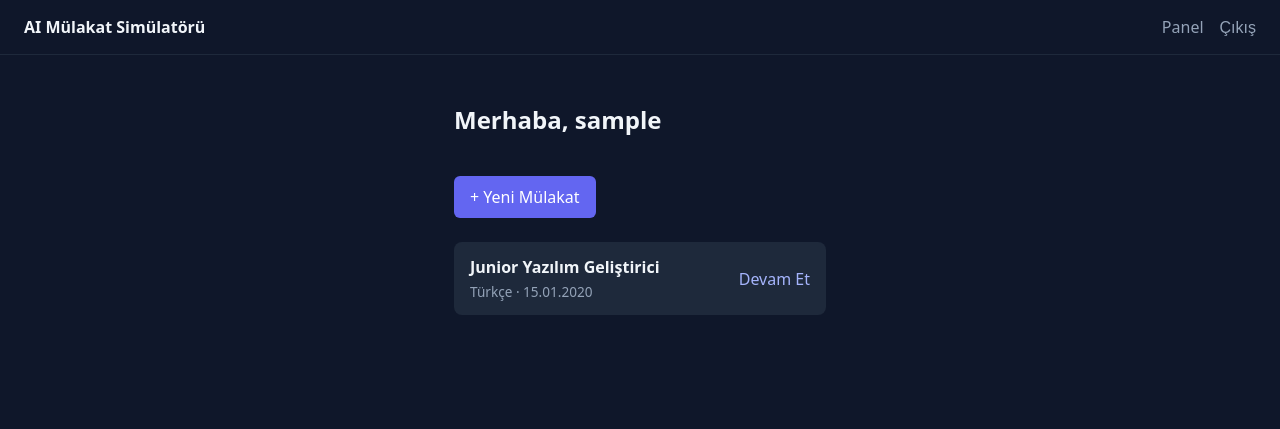
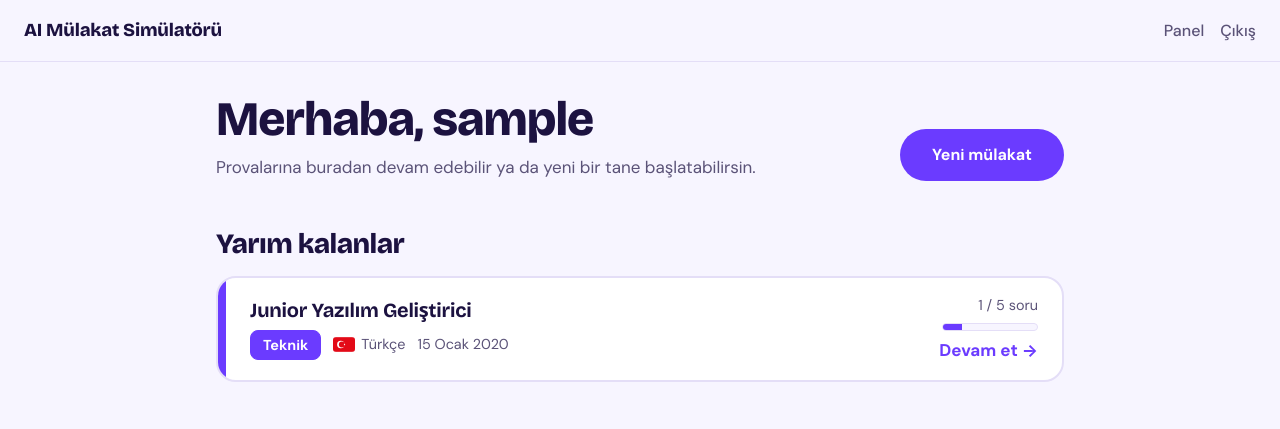
Before and after one commit to turkensar/mulakat-s-mulator, a Django app: page /panel/ in a window 1280 px wide. Shown: the top 429 px of the page. Run offline with Django 5.2, Linux system fonts and the light colour scheme; a user stored in the database is signed in; tables that the repository leaves empty hold one stand-in row (values such as "Sample post").

Commit message:
arayuz: paneli yeni tasarim sistemine gecir
docs/mulakat2.md bolum 12.4'e gore: mulakatlar liste halinde, her satir
tek bir baglanti; sol kenar seridi mulakat turunun rengi, satirda pozisyon,
tur rozeti, dil bayragi, tarih ve tamamlananlarda puan araligina gore
renkli puan rozeti. Yarim kalan mulakatlar ayri ve ustte bir grupta; "n / N
soru", mini ilerleme cubugu ve "Devam et". Hic mulakat yoksa kesikli
cerceveli bos durum ve "Ilk mulakatini baslat" butonu. 520px ve altinda
satir tek sutuna gecer.

views.panel: yarim kalanlarin ilerlemesi icin answered_count annotate'i ve
in_progress/completed listeleri. annotate(Count) iceren sorgularda
Meta.ordering uygulanmadigi icin siralama acikca order_by('-created_at')
ile verildi; aksi halde liste eskiden yeniye geliyordu (testte yakalandi).

base.css'ten yalnizca panelin kullandigi .panel*, .interview-list* ve
.button-link kurallari silindi; .auth-form ortak secicileri korundu.

Test (tarayici, veri elle eklenen mulakatlarla): bos durum; 2 yarim kalan
ve 3 tamamlanmis (7,2 sari / 3,0 coral / 8,5 mint) satir; yeniden eskiye
siralama; tur seritleri coral/violet/violet/coral/sun; 280px, 375px ve
masaustunde tasma ya da ust uste binme yok (masaustu konum/renk
olcumleriyle dogrulandi).

Co-Authored-By: Claude Sonnet 5 <noreply@anthropic.com>

```diff
--- a/interviews/views.py
+++ b/interviews/views.py
@@ -4,6 +4,7 @@ from decimal import Decimal
 from django.contrib.auth.decorators import login_required
 from django.contrib.auth.models import User
 from django.db import transaction
+from django.db.models import Count, Q
 from django.http import JsonResponse
 from django.shortcuts import get_object_or_404, redirect, render
 from django.urls import reverse
@@ -21,8 +22,15 @@ def home(request):
 
 @login_required
 def panel(request):
-    interviews = request.user.interviews.all()
-    return render(request, 'interviews/panel.html', {'interviews': interviews})
+    # Meta.ordering, aggregate içeren sorgularda uygulanmaz; sıralamayı açıkça veriyoruz.
+    interviews = request.user.interviews.annotate(
+        answered_count=Count('questions', filter=Q(questions__answer__isnull=False))
+    ).order_by('-created_at')
+    context = {
+        'in_progress': [i for i in interviews if i.status == 'in_progress'],
+        'completed': [i for i in interviews if i.status == 'completed'],
+    }
+    return render(request, 'interviews/panel.html', context)
 
 
 def _today_interview_count(user):
--- a/static/css/base.css
+++ b/static/css/base.css
@@ -90,15 +90,13 @@ body {
     margin-bottom: 8px;
 }
 
-.auth-form,
-.panel {
+.auth-form {
     max-width: 420px;
     margin: 48px auto;
     padding: 0 24px;
 }
 
-.auth-form h1,
-.panel h1 {
+.auth-form h1 {
     margin-bottom: 24px;
 }
 
@@ -122,20 +120,6 @@ body {
     padding: 10px 12px;
     color: #f1f5f9;
     font-size: 1rem;
-}
-
-.button-link {
-    display: inline-block;
-    margin-top: 16px;
-    padding: 10px 16px;
-    border-radius: 6px;
-    background: #6366f1;
-    color: white;
-    text-decoration: none;
-}
-
-.button-link:hover {
-    background: #4f46e5;
 }
 
 .errorlist {
@@ -169,39 +153,3 @@ body {
 .auth-form p a {
     color: #a5b4fc;
 }
-
-.interview-list {
-    list-style: none;
-    padding: 0;
-    margin: 24px 0 0;
-    display: flex;
-    flex-direction: column;
-    gap: 12px;
-}
-
-.interview-list__item {
-    background: #1e293b;
-    border-radius: 8px;
-    padding: 14px 16px;
-    display: flex;
-    align-items: center;
-    justify-content: space-between;
-    gap: 12px;
-}
-
-.interview-list__meta {
-    display: block;
-    color: #94a3b8;
-    font-size: 0.85rem;
-    margin-top: 4px;
-}
-
-.interview-list__item a {
-    color: #a5b4fc;
-    text-decoration: none;
-    white-space: nowrap;
-}
-
-.interview-list__item a:hover {
-    text-decoration: underline;
-}
--- /dev/null
+++ b/static/css/panel.css
@@ -0,0 +1,217 @@
+/* Panel (docs/mulakat2.md §12.4): mülakat listesi, boş durum */
+
+.panel {
+    max-width: 880px;
+    margin: 0 auto;
+    padding: var(--space-8) var(--space-4) var(--space-12);
+}
+
+.panel__head {
+    display: flex;
+    flex-wrap: wrap;
+    align-items: flex-end;
+    justify-content: space-between;
+    gap: var(--space-4) var(--space-6);
+}
+
+.panel h1 {
+    font-size: clamp(2rem, 6vw, 3rem);
+    overflow-wrap: anywhere;
+}
+
+.panel__lead {
+    margin: var(--space-2) 0 0;
+    color: var(--ink-soft);
+}
+
+.panel__group {
+    margin-top: var(--space-12);
+}
+
+.panel__group h2 {
+    margin-bottom: var(--space-4);
+    font-size: clamp(1.4rem, 4vw, 1.75rem);
+}
+
+.rows {
+    display: grid;
+    gap: var(--space-3);
+    margin: 0;
+    padding: 0;
+    list-style: none;
+}
+
+/* Satırın sol kenarındaki şerit mülakat türünün rengidir (§12.1) */
+.row {
+    position: relative;
+    display: grid;
+    grid-template-columns: 1fr auto;
+    align-items: center;
+    gap: var(--space-4);
+    padding: var(--space-4) var(--space-6) var(--space-4) calc(var(--space-6) + 8px);
+    overflow: hidden;
+    background: var(--surface);
+    border: 2px solid var(--line);
+    border-radius: var(--radius-block);
+    color: var(--ink);
+    text-decoration: none;
+    transition: transform 0.15s ease, box-shadow 0.15s ease, border-color 0.15s ease;
+}
+
+.row::before {
+    content: '';
+    position: absolute;
+    inset: 0 auto 0 0;
+    width: 8px;
+    background: var(--type-color);
+}
+
+.row:hover {
+    transform: translateY(-2px);
+    border-color: var(--type-color);
+    box-shadow: 0 4px 0 var(--type-color);
+}
+
+.row__main {
+    min-width: 0;
+}
+
+.row__title {
+    display: block;
+    font-family: var(--font-display);
+    font-size: 1.25rem;
+    font-weight: 700;
+    line-height: 1.2;
+    letter-spacing: -0.01em;
+    overflow-wrap: anywhere;
+}
+
+.row__meta {
+    display: flex;
+    flex-wrap: wrap;
+    align-items: center;
+    gap: var(--space-2) var(--space-3);
+    margin-top: var(--space-2);
+    color: var(--ink-soft);
+    font-size: 0.9rem;
+}
+
+.row__lang {
+    display: inline-flex;
+    align-items: center;
+    gap: 6px;
+}
+
+.row__lang .flag {
+    width: 22px;
+    height: 15px;
+    border-radius: 3px;
+}
+
+.row__side {
+    display: flex;
+    flex-direction: column;
+    align-items: flex-end;
+    gap: 6px;
+}
+
+.row .score-badge {
+    padding: 2px var(--space-4);
+    font-size: 1.1rem;
+}
+
+.row__count {
+    color: var(--ink-soft);
+    font-size: 0.9rem;
+    white-space: nowrap;
+}
+
+.row__bar {
+    display: block;
+    width: 96px;
+    height: 8px;
+    overflow: hidden;
+    background: var(--bg);
+    border: 1px solid var(--line);
+    border-radius: var(--radius-pill);
+}
+
+.row__bar > span {
+    display: block;
+    height: 100%;
+    background: var(--type-color);
+}
+
+.row__cta {
+    color: var(--violet);
+    font-weight: 700;
+    white-space: nowrap;
+}
+
+.row__cta::after {
+    content: ' →';
+}
+
+/* Boş durum */
+.empty {
+    margin-top: var(--space-12);
+    padding: var(--space-12) var(--space-6);
+    background: var(--surface);
+    border: 2px dashed var(--line);
+    border-radius: var(--radius-block);
+    text-align: center;
+}
+
+.empty__icon {
+    display: block;
+    font-size: 3rem;
+    line-height: 1;
+}
+
+.empty h2 {
+    margin-top: var(--space-4);
+    font-size: clamp(1.5rem, 4vw, 1.9rem);
+}
+
+.empty p {
+    margin: var(--space-3) auto var(--space-6);
+    color: var(--ink-soft);
+}
+
+/* Dar ekran: satır tek sütun, yan bilgiler (puan / ilerleme / bağlantı) altta yatay */
+@media (max-width: 520px) {
+    .row {
+        grid-template-columns: 1fr;
+    }
+
+    .row__side {
+        flex-direction: row;
+        flex-wrap: wrap;
+        align-items: center;
+        justify-content: space-between;
+        gap: var(--space-2) var(--space-4);
+    }
+
+    .row__cta {
+        margin-left: auto;
+    }
+}
+
+@media (max-width: 640px) {
+    .row {
+        gap: var(--space-3);
+        padding: var(--space-4) var(--space-4) var(--space-4) calc(var(--space-4) + 8px);
+    }
+
+    .row__title {
+        font-size: 1.1rem;
+    }
+
+    .empty {
+        padding: var(--space-8) var(--space-4);
+    }
+
+    .panel__head .btn {
+        width: 100%;
+    }
+}
--- a/templates/interviews/panel.html
+++ b/templates/interviews/panel.html
@@ -1,34 +1,84 @@
 {% extends 'base.html' %}
+{% load interview_extras %}
 
 {% block title %}Panel - Mülakat Simülatörü{% endblock %}
 
+{% block body_class %}ds{% endblock %}
+
+{% block extra_css %}<link rel="stylesheet" href="/static/css/panel.css">{% endblock %}
+
 {% block content %}
 <section class="panel">
-    <h1>Merhaba, {{ user.username }}</h1>
-    <a href="{% url 'interview_create' %}" class="button-link">+ Yeni Mülakat</a>
+    <header class="panel__head">
+        <div>
+            <h1>Merhaba, {{ user.username }}</h1>
+            <p class="panel__lead">Provalarına buradan devam edebilir ya da yeni bir tane başlatabilirsin.</p>
+        </div>
+        {% if in_progress or completed %}
+            <a href="{% url 'interview_create' %}" class="btn btn--primary">Yeni mülakat</a>
+        {% endif %}
+    </header>
 
-    {% if interviews %}
-        <ul class="interview-list">
-            {% for interview in interviews %}
-                <li class="interview-list__item">
-                    <div>
-                        <strong>{{ interview.get_position_display }}</strong>
-                        <span class="interview-list__meta">
-                            {{ interview.get_language_display }} · {{ interview.created_at|date:"d.m.Y" }}
+    {% if in_progress or completed %}
+        {% if in_progress %}
+        <section class="panel__group" aria-labelledby="group-open">
+            <h2 id="group-open">Yarım kalanlar</h2>
+            <ul class="rows">
+                {% for interview in in_progress %}
+                <li>
+                    <a class="row type--{{ interview.interview_type }}" href="{% url 'interview_detail' pk=interview.pk %}">
+                        <span class="row__main">
+                            <strong class="row__title">{{ interview.get_position_display }}</strong>
+                            <span class="row__meta">
+                                <span class="badge badge--type">{{ interview.get_interview_type_display }}</span>
+                                <span class="row__lang">{% include 'interviews/_flag.html' with code=interview.language %}{{ interview.get_language_display }}</span>
+                                <span>{{ interview.created_at|date:"j E Y" }}</span>
+                            </span>
                         </span>
-                    </div>
-                    {% if interview.status == 'completed' %}
-                        <a href="{% url 'interview_report' pk=interview.pk %}">
-                            Skor: {{ interview.overall_score }} / 10 — Raporu Gör
-                        </a>
-                    {% else %}
-                        <a href="{% url 'interview_detail' pk=interview.pk %}">Devam Et</a>
-                    {% endif %}
+                        <span class="row__side">
+                            <span class="row__count">{{ interview.answered_count }} / {{ interview.question_count }} soru</span>
+                            <span class="row__bar" aria-hidden="true"><span style="width: {% widthratio interview.answered_count interview.question_count 100 %}%"></span></span>
+                            <span class="row__cta">Devam et</span>
+                        </span>
+                    </a>
                 </li>
-            {% endfor %}
-        </ul>
+                {% endfor %}
+            </ul>
+        </section>
+        {% endif %}
+
+        {% if completed %}
+        <section class="panel__group" aria-labelledby="group-done">
+            <h2 id="group-done">Geçmiş mülakatlar</h2>
+            <ul class="rows">
+                {% for interview in completed %}
+                <li>
+                    <a class="row type--{{ interview.interview_type }}" href="{% url 'interview_report' pk=interview.pk %}">
+                        <span class="row__main">
+                            <strong class="row__title">{{ interview.get_position_display }}</strong>
+                            <span class="row__meta">
+                                <span class="badge badge--type">{{ interview.get_interview_type_display }}</span>
+                                <span class="row__lang">{% include 'interviews/_flag.html' with code=interview.language %}{{ interview.get_language_display }}</span>
+                                <span>{{ interview.created_at|date:"j E Y" }}</span>
+                            </span>
+                        </span>
+                        <span class="row__side band-{{ interview.overall_score|score_band }}">
+                            <span class="score-badge"><span class="visually-hidden">Genel puan: </span>{{ interview.overall_score|floatformat:1 }} / 10</span>
+                            <span class="row__cta">Raporu gör</span>
+                        </span>
+                    </a>
+                </li>
+                {% endfor %}
+            </ul>
+        </section>
+        {% endif %}
     {% else %}
-        <p>Henüz bir mülakatın yok. Yukarıdan yeni bir mülakat başlatabilirsin.</p>
+        <div class="empty">
+            <span class="empty__icon" aria-hidden="true">🎤</span>
+            <h2>Henüz bir mülakatın yok</h2>
+            <p>İlk provanı yapmak birkaç saniyeni alır: pozisyonunu seç, sorular senin için hazırlansın.</p>
+            <a href="{% url 'interview_create' %}" class="btn btn--primary">İlk mülakatını başlat</a>
+        </div>
     {% endif %}
 </section>
 {% endblock %}
```
